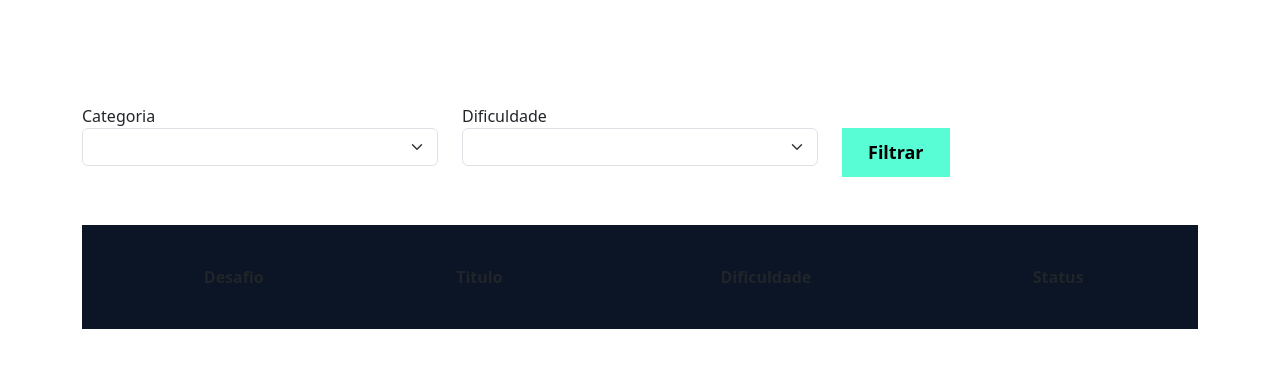
After one commit to jefferson-duarte/Project_Study_PSW, a Django app: template flashcard/templates/listar_desafio.html in a window 1280 px wide. The commit adds this page. Shown: the top 368 px of the page. Run offline with Django 5.2, Linux system fonts and the light colour scheme; the template is opened without the code that fills it, so the values that code supplies are empty.

```diff
--- /dev/null
+++ b/flashcard/templates/listar_desafio.html
@@ -0,0 +1,66 @@
+{% extends "base.html" %}
+{% load static %}
+
+{% block 'cabecalho' %}
+
+    <link href="{% static 'usuarios/css/cadastro.css' %}" rel="stylesheet">
+    <link href="{% static 'flashcard/css/novo_flashcard.css' %}" rel="stylesheet">
+    <link href="{% static 'flashcard/css/iniciar_desafio.css' %}" rel="stylesheet">
+    <link href="{% static 'flashcard/css/desafio.css' %}" rel="stylesheet">
+    <link href='https://unpkg.com/boxicons@2.1.4/css/boxicons.min.css' rel='stylesheet'>
+
+{% endblock 'cabecalho' %}
+
+
+{% block 'conteudo' %}
+
+    <div class="container">
+        <br>
+        <br>
+        <div class="row">
+            <div class="col-md">
+                <form action="" method="GET">
+                <label for="">Categoria</label>
+                <select name="categoria" class="form-select">
+
+                </select>
+            </div>
+            <div class="col-md">
+                <label for="">Dificuldade</label>
+                <select name="dificuldade" class="form-select">
+
+                </select>
+            </div>
+            <div class="col-md">
+                <br>
+                <input type="submit" value="Filtrar" class="btn-cadastro">
+                </form>
+            </div>
+        </div>
+        <br>
+        <br>
+        <div class="box-listar">
+            <table>
+                <thead>
+                    <tr>
+                        <th scope="col">Desafio</th>
+                        <th scope="col">Titulo</th>
+                        <th scope="col">Dificuldade</th>
+                        <th scope="col">Status</th>
+                    </tr>
+                </thead>
+                <tbody>
+                    {% for desafio in desafios %}
+                        <tr class="linha">
+                            <th><a href="{% url "flashcard:desafio" desafio.id %}">{{desafio.id}}</a></th>
+                            <td>{{desafio.titulo}}</td>
+                            <td>{{desafio.get_dificuldade_display}}</td>
+                            <td>{{desafio.status}}</td>
+                        </tr>
+                    {% endfor %}
+                </tbody>
+            </table>
+        </div>
+    </div>
+    <script src="{% static 'flashcard/js/flashcard.js' %}"></script>
+{% endblock 'conteudo' %}
--- a/flashcard/templates/novo_flashcard.html
+++ b/flashcard/templates/novo_flashcard.html
@@ -6,7 +6,7 @@
     <link href='https://unpkg.com/boxicons@2.1.4/css/boxicons.min.css' rel='stylesheet'>
     <link rel="stylesheet" href="{% static "flashcard/css/novo_flashcard.css" %}">
 
-{% endblock 'cabecalho' %}
+{% endblock %}
 
 {% block 'conteudo' %}
 
--- a/templates/base.html
+++ b/templates/base.html
@@ -9,6 +9,7 @@
 
     <title>Study Async</title>
     {% block 'cabecalho' %} {% endblock %}
+    {% include "partials/header.html" %}
   </head>
   <body>
     {% block 'conteudo' %}{% endblock %}
--- /dev/null
+++ b/templates/partials/header.html
@@ -0,0 +1,23 @@
+<nav style="background-color: var(--main-color)" class="navbar navbar-expand-lg navbar-dark">
+    <a class="navbar-brand" href="#">&nbsp&nbspStudy.Async</a>
+    <button class="navbar-toggler" type="button" data-toggle="collapse" data-target="#navbarNav" aria-controls="navbarNav" aria-expanded="false" aria-label="Toggle navigation">
+      <span class="navbar-toggler-icon"></span>
+    </button>
+    <div class="collapse navbar-collapse" id="navbarNav">
+      <ul class="navbar-nav">
+        <li class="nav-item dropdown">
+          <a class="nav-link dropdown-toggle" href="#" id="navbarDropdown" role="button" data-bs-toggle="dropdown" aria-expanded="false">
+            Flashcard
+          </a>
+          <ul class="dropdown-menu" aria-labelledby="navbarDropdown">
+            <li><a class="dropdown-item" href="{% url 'flashcard:novo_flashcard' %}">Criar flashcard</a></li>
+            <li><a class="dropdown-item" href="{% url 'flashcard:iniciar_desafio' %}">Iniciar desafio</a></li>
+            <li><a class="dropdown-item" href="{% url 'flashcard:listar_desafios' %}">Listar desafio</a></li>
+          </ul>
+        </li>
+        <li class="nav-item">
+          <a class="nav-link" href="">Apostilas</a>
+        </li>
+      </ul>
+    </div>
+  </nav>
--- /dev/null
+++ b/templates/static/flashcard/css/desafio.css
@@ -0,0 +1,65 @@
+.badge-categoria{
+    padding: 5px;
+    background-color: #122342;
+
+}
+
+.box-new-flashcard{
+    margin: 0;
+}
+
+.icone-vermelho{
+    color:red;
+    font-size: 30px;
+}
+
+.icone-verde{
+    color:green;
+    font-size: 30px;
+}
+
+.op2{
+    opacity: .3;
+}
+
+.fonte-p{
+    font-size: 25px;
+}
+
+.btn-desafio{
+    width: 100% !important;
+    color: black;
+    text-decoration: none;
+    display: block;
+    text-align: center;
+    font-size: 25px;
+}
+
+.box-listar{
+
+    background-color: #0b1526;
+    padding: 20px;
+}
+
+table{
+    width: 100%;
+    padding: 20px;
+    text-align: center;
+
+}
+
+.linha{
+    height: 40px;
+    background-color: var(--dark-color);
+    padding: 20px;
+}
+
+
+td, th{
+    padding: 20px;
+}
+
+tr{
+    background-color: var(--main-color);
+
+}
```
Also changed, not shown: flashcard/models.py (+11 -0 lines), flashcard/templates/desafio.html (added, +77 -0 lines), flashcard/urls.py (+16 -1 lines), flashcard/views.py (+81 -3 lines).
